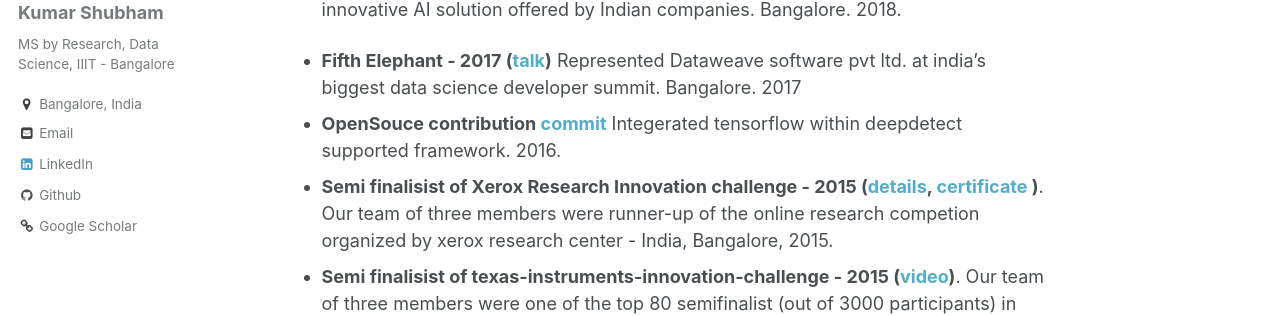
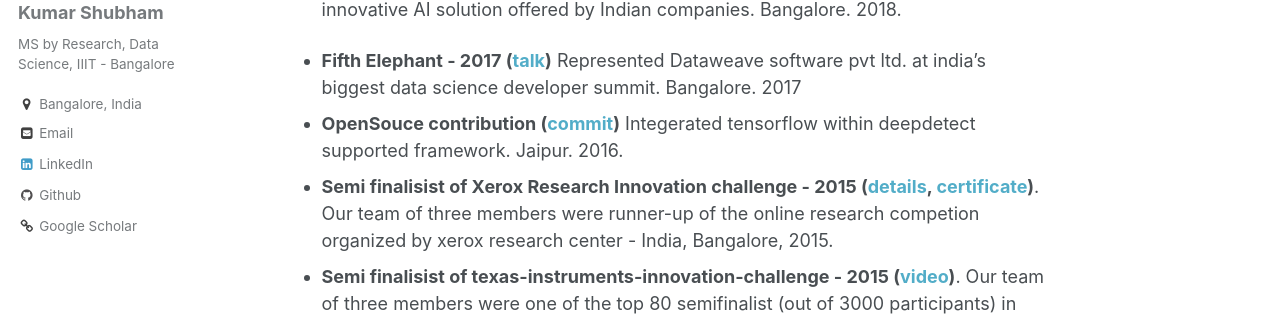
Before and after one commit to kyrs/kyrs.github.io, a Jekyll site: the page built from _pages/awards.md, in a window 1280 px wide. Shown: the part 236-552 px from the top of the page. Built offline with Jekyll 4.4.1, drawn with Linux system fonts in a browser that asks for light colours.

Commit message:
solving Bug

```diff
--- a/_pages/awards.md
+++ b/_pages/awards.md
@@ -8,7 +8,7 @@ author_profile: true
 * **Nasscom AI game changer Award - 2018 ([Detail](https://community.nasscom.in/communities/iot-ai/nasscom-ai-game-changer-awards-best-50-innovative-applications-in-ai.), [blog](https://news.developer.nvidia.com/how-ai-is-helping-consumer-brands-detect-and-eliminate-counterfeit-products/), [abstract](http://kyrs.github.io/files/counterfiet.pdf))**. As a data scientist at [Dataweave](https://dataweave.com/) , we a team of two member, bagged the award for one of the most innovative AI solution offered by Indian companies. Bangalore. 2018.
 
 * **Fifth Elephant - 2017 ([talk](https://www.youtube.com/watch?v=Gffq_S_od5E))** Represented Dataweave software pvt ltd. at india's biggest data science developer summit. Bangalore. 2017
-* **OpenSouce contribution [commit](https://github.com/jolibrain/deepdetect/pull/103)** Integerated tensorflow within deepdetect supported framework. 2016.
-* **Semi finalisist of Xerox Research Innovation challenge - 2015 ([details](https://www.hackerrank.com/xerox-research-innovation-challenge-2015/), [certificate](http://kyrs.github.io/files/xerox_certificate.jpeg) )**.  Our team of three members were runner-up of the online research competion organized by xerox research center - India, Bangalore, 2015.
+* **OpenSouce contribution ([commit](https://github.com/jolibrain/deepdetect/pull/103))** Integerated tensorflow within deepdetect supported framework. Jaipur. 2016.
+* **Semi finalisist of Xerox Research Innovation challenge - 2015 ([details](https://www.hackerrank.com/xerox-research-innovation-challenge-2015/), [certificate](http://kyrs.github.io/files/xerox_certificate.jpeg))**.  Our team of three members were runner-up of the online research competion organized by xerox research center - India, Bangalore, 2015.
 * **Semi finalisist of texas-instruments-innovation-challenge - 2015 ([video](https://www.youtube.com/watch?v=wbyoTp0O2eM))**.  Our team of three members were one of the top 80 semifinalist (out of 3000 participants) in TIIC-IDC. Delhi. 2015.
 * **Winner ([video](https://www.youtube.com/watch?v=UVAbqjEhVgA))**  of Jaipur Hackathon. Jaipur. 2015.
```
Also changed, not shown: _posts/2020-08-09-fixed-point-theory-andQ-learning.md (+2 -2 lines).
